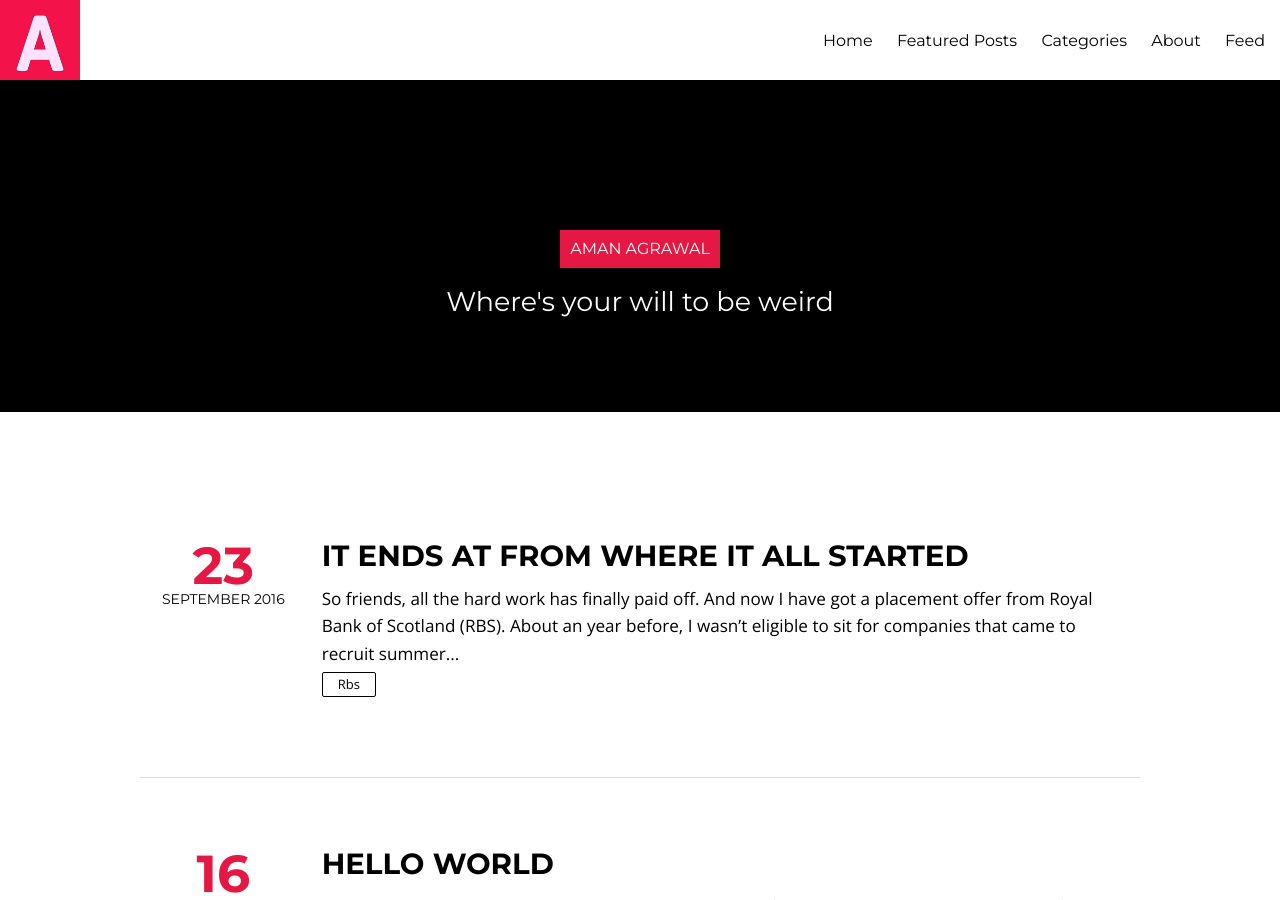
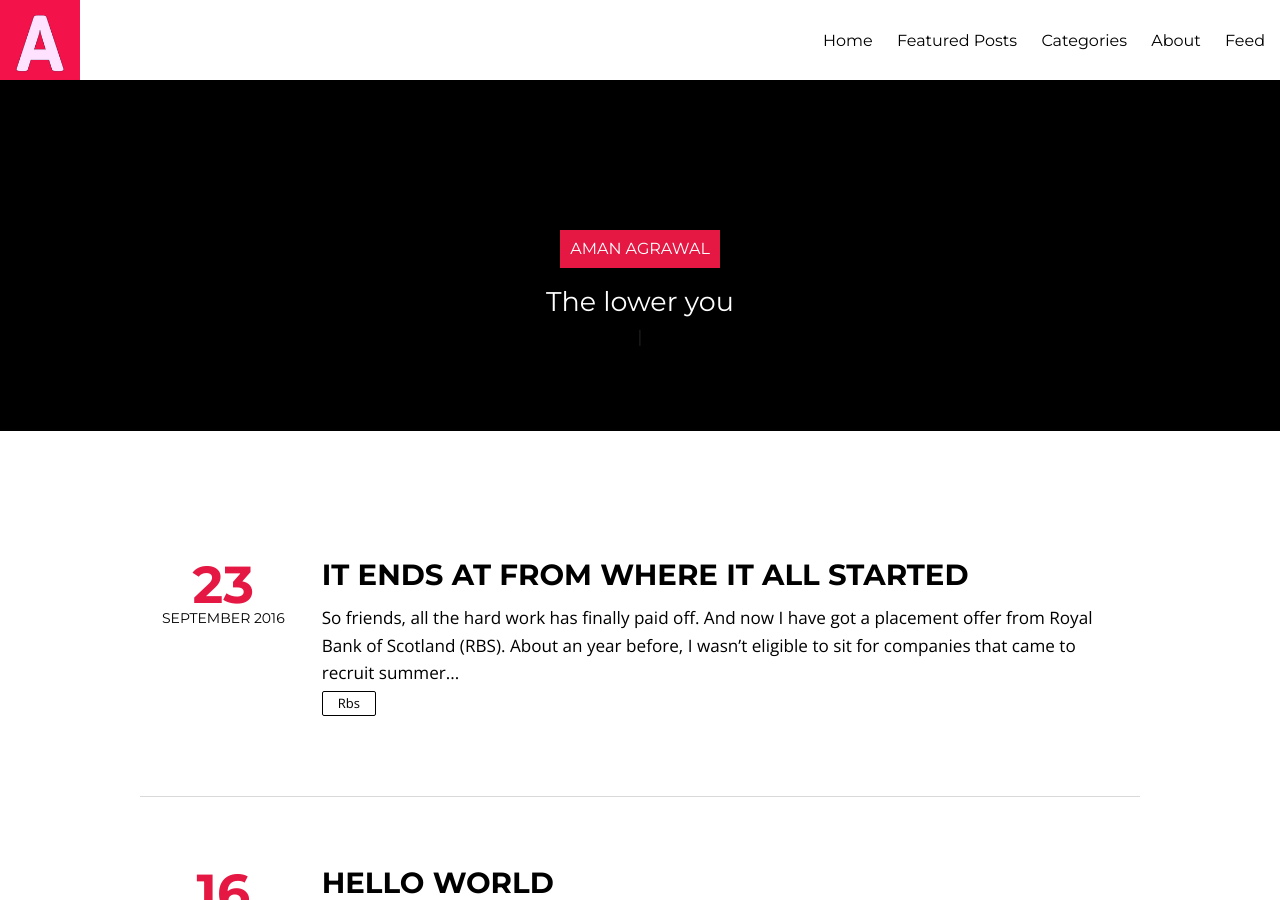
Before and after one commit to prashantsolanki3/amnagrawal.github.io, a Jekyll site: the page built from index.html, in a window 1280 px wide and 900 px high. Built offline with Jekyll 4.4.1, drawn with Linux system fonts in a browser that asks for light colours; nearby versions of some CDN libraries; the list of posts is cut into pages by our own code; some of the changed lines change nothing that is shown.

Commit message:
Dynamic Typing Done

```diff
--- a/_config.yml
+++ b/_config.yml
@@ -156,6 +156,23 @@ prose:
           label: "Comments"
           value: false
 
+##############################
+# Dynamic Text on the Header #
+##############################
+
+dynamic-typing: True
+shuffle: True # Shuffle the lines.
+loop: True
+loop-count: False # Set False for infinite loop, or set any number for finite loop.
+type-speed: 4
+start-delay: 200
+delete-delay: 500
+dynamic-text-element-id: dynamic-description
+lines: # You can add HTML tags in the Text
+  - text: "The lower you fall, the higher you'll fly."
+  - text: "Where’s your will to be weird?"
+
+
 
 include: [".htaccess"]
 exclude: ["lib", "config.rb", "Gemfile", "Capfile", "Gemfile.lock", "config", "log", "Rakefile", "Rakefile.rb", "tmp", "less", "*.sublime-project", "*.sublime-workspace", "test", "spec", "Gruntfile.js", "package.json", "node_modules"]
--- a/_layouts/home.html
+++ b/_layouts/home.html
@@ -3,6 +3,9 @@
 <html>
 <head>
 {% include head.html %}
+
+
+
 </head>
 <body class="home-template" itemscope itemtype="http://schema.org/WebPage">
 <header class="notepad-site-head">
@@ -37,7 +40,7 @@
                 {{ site.title }}
             </span>
         </h1>
-        <h3 class="notepad-blog-description"><font color="white">{{ site.description }}</font></h3>
+        <h3 id="dynamic-description" class="notepad-blog-description" style="color: white" />
 	<h3>&nbsp</h3>
 	<h3>&nbsp</h3>
     </div>
@@ -51,5 +54,56 @@
     {% include footer.html %}
 
 {% include scripts.html %}
+
+{% if site.dynamic-typing %}
+
+  <!-- Dynamic Typing Start -->
+
+  <script type="text/javascript" src="{{site.baseurl}}/assets/js/typed.js"></script>
+  <script type="text/javascript">
+
+  function shuffle(array) {
+    var currentIndex = array.length, temporaryValue, randomIndex ;
+
+    // While there remain elements to shuffle...
+    while (0 !== currentIndex) {
+
+      // Pick a remaining element...
+      randomIndex = Math.floor(Math.random() * currentIndex);
+      currentIndex -= 1;
+
+      // And swap it with the current element.
+      temporaryValue = array[currentIndex];
+      array[currentIndex] = array[randomIndex];
+      array[randomIndex] = temporaryValue;
+    }
+
+    return array;
+  }
+
+  var myQuotes =  new Array();
+
+  {% for line in site.lines %}
+    myQuotes.push("{{ line.text }}");
+  {% endfor %}
+
+  {% if site.shuffle %}
+    shuffle(myQuotes);
+  {% endif %}
+
+    $("#{{ site.dynamic-text-element-id }}").typed({
+                  strings: myQuotes,
+                  typeSpeed: {{ site.type-speed }},
+                  backDelay: {{ site.delete-delay }},
+                  startDelay: {{ site.start-delay }},
+                  loop: {{ site.loop }},
+                  loopCount: {{ site.loop-count }},
+                  cursorChar: "|"
+                });
+  </script>
+
+  <!-- Dynamic Typing End  -->
+
+{% endif %}
 </body>
 </html>
--- /dev/null
+++ b/assets/js/typed.js
@@ -0,0 +1,168 @@
+// The MIT License (MIT)
+
+// Typed.js | Copyright (c) 2014 Matt Boldt | www.mattboldt.com
+
+// Permission is hereby granted, free of charge, to any person obtaining a copy
+// of this software and associated documentation files (the "Software"), to deal
+// in the Software without restriction, including without limitation the rights
+// to use, copy, modify, merge, publish, distribute, sublicense, and/or sell
+// copies of the Software, and to permit persons to whom the Software is
+// furnished to do so, subject to the following conditions:
+
+// The above copyright notice and this permission notice shall be included in
+// all copies or substantial portions of the Software.
+
+// THE SOFTWARE IS PROVIDED "AS IS", WITHOUT WARRANTY OF ANY KIND, EXPRESS OR
+// IMPLIED, INCLUDING BUT NOT LIMITED TO THE WARRANTIES OF MERCHANTABILITY,
+// FITNESS FOR A PARTICULAR PURPOSE AND NONINFRINGEMENT. IN NO EVENT SHALL THE
+// AUTHORS OR COPYRIGHT HOLDERS BE LIABLE FOR ANY CLAIM, DAMAGES OR OTHER
+// LIABILITY, WHETHER IN AN ACTION OF CONTRACT, TORT OR OTHERWISE, ARISING FROM,
+// OUT OF OR IN CONNECTION WITH THE SOFTWARE OR THE USE OR OTHER DEALINGS IN
+// THE SOFTWARE.
+
+! function(d) {
+    var f = function(b, c) {
+        this.el = d(b);
+        this.options = d.extend({}, d.fn.typed.defaults, c);
+        this.isInput = this.el.is("input");
+        this.attr = this.options.attr;
+        this.showCursor = this.isInput ? !1 : this.options.showCursor;
+        this.elContent = this.attr ? this.el.attr(this.attr) : this.el.text();
+        this.contentType = this.options.contentType;
+        this.typeSpeed = this.options.typeSpeed;
+        this.startDelay = this.options.startDelay;
+        this.backSpeed = this.options.backSpeed;
+        this.backDelay = this.options.backDelay;
+        this.stringsElement = this.options.stringsElement;
+        this.strings = this.options.strings;
+        this.stopNum = this.arrayPos = this.strPos = 0;
+        this.loop = this.options.loop;
+        this.loopCount = this.options.loopCount;
+        this.curLoop = 0;
+        this.stop = !1;
+        this.cursorChar = this.options.cursorChar;
+        this.shuffle = this.options.shuffle;
+        this.sequence = [];
+        this.build()
+    };
+    f.prototype = {
+        constructor: f,
+        init: function() {
+            var b = this;
+            b.timeout = setTimeout(function() {
+                for (var c = 0; c < b.strings.length; ++c) b.sequence[c] = c;
+                b.shuffle && (b.sequence = b.shuffleArray(b.sequence));
+                b.typewrite(b.strings[b.sequence[b.arrayPos]],
+                    b.strPos)
+            }, b.startDelay)
+        },
+        build: function() {
+            var b = this;
+            !0 === this.showCursor && (this.cursor = d('<span class="typed-cursor">' + this.cursorChar + "</span>"), this.el.after(this.cursor));
+            if (this.stringsElement) {
+                b.strings = [];
+                this.stringsElement.hide();
+                var c = this.stringsElement.find("p");
+                d.each(c, function(a, c) {
+                    b.strings.push(d(c).html())
+                })
+            }
+            this.init()
+        },
+        typewrite: function(b, c) {
+            if (!0 !== this.stop) {
+                var a = this;
+                a.timeout = setTimeout(function() {
+                    var g = 0,
+                        e = b.substr(c);
+                    if ("^" === e.charAt(0)) {
+                        var d = 1;
+                        /^\^\d+/.test(e) && (e =
+                            /\d+/.exec(e)[0], d += e.length, g = parseInt(e));
+                        b = b.substring(0, c) + b.substring(c + d)
+                    }
+                    if ("html" === a.contentType && (e = b.substr(c).charAt(0), "<" === e || "&" === e)) {
+                        for (var f = d = "", f = "<" === e ? ">" : ";"; b.substr(c).charAt(0) !== f;) d += b.substr(c).charAt(0), c++;
+                        c++;
+                        d += f
+                    }
+                    a.timeout = setTimeout(function() {
+                        if (c === b.length) {
+                            a.options.onStringTyped(a.arrayPos);
+                            if (a.arrayPos === a.strings.length - 1 && (a.options.callback(), a.curLoop++, !1 === a.loop || a.curLoop === a.loopCount)) return;
+                            a.timeout = setTimeout(function() {
+                                a.backspace(b, c)
+                            }, a.backDelay)
+                        } else {
+                            0 ===
+                                c && a.options.preStringTyped(a.arrayPos);
+                            var d = b.substr(0, c + 1);
+                            a.attr ? a.el.attr(a.attr, d) : a.isInput ? a.el.val(d) : "html" === a.contentType ? a.el.html(d) : a.el.text(d);
+                            c++;
+                            a.typewrite(b, c)
+                        }
+                    }, g)
+                }, Math.round(70 * Math.random()) + this.typeSpeed)
+            }
+        },
+        backspace: function(b, c) {
+            if (!0 !== this.stop) {
+                var a = this;
+                a.timeout = setTimeout(function() {
+                    if ("html" === a.contentType && ">" === b.substr(c).charAt(0)) {
+                        for (var d = "";
+                            "<" !== b.substr(c).charAt(0);) d -= b.substr(c).charAt(0), c--;
+                        c--
+                    }
+                    d = b.substr(0, c);
+                    a.attr ? a.el.attr(a.attr, d) : a.isInput ?
+                        a.el.val(d) : "html" === a.contentType ? a.el.html(d) : a.el.text(d);
+                    c > a.stopNum ? (c--, a.backspace(b, c)) : c <= a.stopNum && (a.arrayPos++, a.arrayPos === a.strings.length ? (a.arrayPos = 0, a.shuffle && (a.sequence = a.shuffleArray(a.sequence)), a.init()) : a.typewrite(a.strings[a.sequence[a.arrayPos]], c))
+                }, Math.round(70 * Math.random()) + this.backSpeed)
+            }
+        },
+        shuffleArray: function(b) {
+            var c, a, d = b.length;
+            if (d)
+                for (; --d;) a = Math.floor(Math.random() * (d + 1)), c = b[a], b[a] = b[d], b[d] = c;
+            return b
+        },
+        reset: function() {
+            clearInterval(this.timeout);
+            var b =
+                this.el.attr("id");
+            this.el.after('<span id="' + b + '"/>');
+            this.el.remove();
+            "undefined" !== typeof this.cursor && this.cursor.remove();
+            this.options.resetCallback()
+        }
+    };
+    d.fn.typed = function(b) {
+        return this.each(function() {
+            var c = d(this),
+                a = c.data("typed"),
+                g = "object" == typeof b && b;
+            a || c.data("typed", a = new f(this, g));
+            if ("string" == typeof b) a[b]()
+        })
+    };
+    d.fn.typed.defaults = {
+        strings: ["These are the default values...", "You know what you should do?", "Use your own!", "Have a great day!"],
+        stringsElement: null,
+        typeSpeed: 0,
+        startDelay: 0,
+        backSpeed: 0,
+        shuffle: !1,
+        backDelay: 500,
+        loop: !1,
+        loopCount: !1,
+        showCursor: !0,
+        cursorChar: "|",
+        attr: null,
+        contentType: "html",
+        callback: function() {},
+        preStringTyped: function() {},
+        onStringTyped: function() {},
+        resetCallback: function() {}
+    }
+}(window.jQuery);
```
